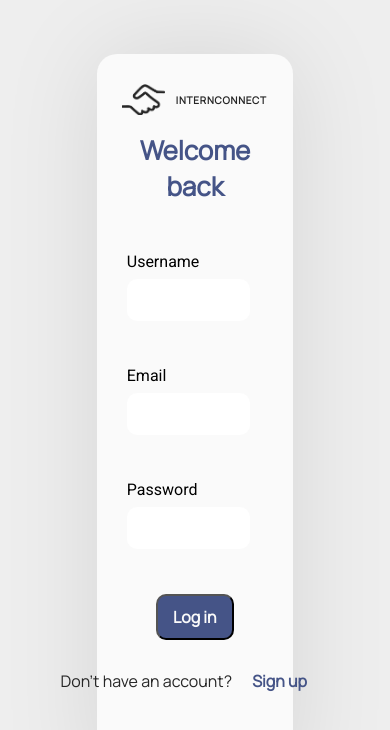
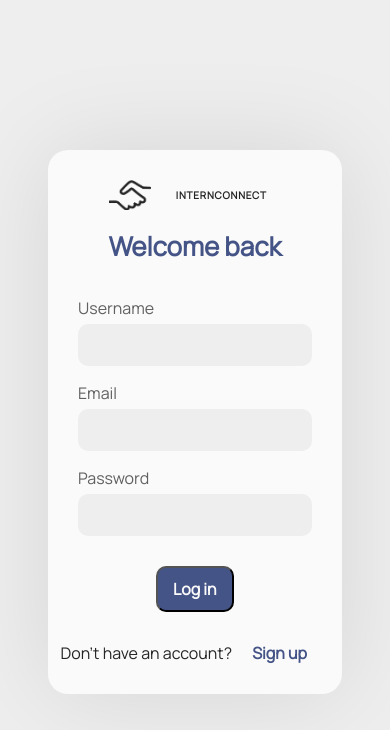
Before and after one commit to AnyanXie01/CS160_Project5, a React (Create React App) app in the folder client/: page /login in a window 390 px wide. Shown: the top 730 px of the page. Built offline with nearby package versions, Linux system fonts and the light colour scheme; what @react-pdf/renderer would draw is missing.

Commit message:
log in styling

```diff
--- a/client/src/components/log-join/LogIn.css
+++ b/client/src/components/log-join/LogIn.css
@@ -9,16 +9,17 @@
 
 .innerContainer{
     display: flex;
+    padding: 30px;
+    flex-direction: column;
+    justify-content: center;
     align-items: center;
-    flex-direction: column;
-    width: 35%;
-    height: 80%;
     gap: 30px;
     border-radius: 20px;
     background: var(--background-secondary, #FAFAFA);
     box-shadow: 0px 0px 100px 0px rgba(0, 0, 0, 0.10);
-    padding: 30px;
+    width: 30%;
 }
+
 .logo-header-container{
     display: flex;
     flex-direction: column;
@@ -72,7 +73,9 @@
 }
 
 .innerContainer input{
-    width: 90% !important;
+    width: 100% !important;
+    background: var(--background, #EEE);
+    margin: 0;
 }
 
 .switch-to-sign-up{
@@ -87,7 +90,7 @@
     line-height: normal;
 }
 
-.sign-up{
+.sign-up {
     color: var(--primary, #455487) !important;
     font-family: Manrope;
     font-size: 16px;
@@ -95,3 +98,25 @@
     font-weight: 700;
     line-height: normal;
 }
+
+.input-container {
+    display: flex;
+    flex-direction: column;
+    align-self: stretch
+}
+
+.input-container p {
+    color: var(--grey, #606060);
+    font-family: Manrope;
+    font-size: 16px;
+    font-style: normal;
+    font-weight: 400;
+    line-height: normal;
+    margin-bottom: 5px;
+}
+
+@media screen and (max-width: 900px) {
+    .innerContainer {
+        width: 60%
+    }
+}
--- a/client/src/components/log-join/LogIn.js
+++ b/client/src/components/log-join/LogIn.js
@@ -1,33 +1,39 @@
 import logoIcon from "./images/logo.png";
 import "./LogIn.css";
 import { Link } from "react-router-dom";
-export function LogIn(){
-    return (<div className="login-container-outer">
+export function LogIn() {
+  return (
+    <div className="login-container-outer">
       <div className="innerContainer">
         <div className="logo-header-container">
           <div className="logo-container-login">
-                            <img src={logoIcon} style={{width: '45px', height: '30.452px'}}/>
+            <img src={logoIcon} style={{ width: "45px", height: "30.452px" }} />
             <h2>INTERNCONNECT</h2>
           </div>
-                        <div><h1>Welcome back</h1></div>
+          <div>
+            <h1>Welcome back</h1>
           </div>
-                    <div className="username-container">
-                        <div>Username</div>
-                        <input type="text"/>
         </div>
-                    <div className="email-input-container">
-                        <div>Email</div>
-                        <input type="email"/>
+        <div className="input-container">
+          <p>Username</p>
+          <input type="text" />
         </div>
-                    <div className="password-input-container">
-                    <div>Password</div>
-                        <input type="password"/>
+        <div className="input-container">
+          <p>Email</p>
+          <input type="email" />
+        </div>
+        <div className="input-container">
+          <p>Password</p>
+          <input type="password" />
         </div>
         <button>Log in</button>
         <div class="switch-to-sign-up">
           <div>Don't have an account? </div>
-                        <Link to="/join" className="link"><div className="sign-up">Sign up</div></Link>
+          <Link to="/join" className="link">
+            <div className="sign-up">Sign up</div>
+          </Link>
         </div>
       </div>
-        </div>);
+    </div>
+  );
 }
--- a/client/src/components/toolbox/sideMenu/SideMenu.js
+++ b/client/src/components/toolbox/sideMenu/SideMenu.js
@@ -1,28 +1,42 @@
 import "./SideMenu.css";
-import { useDispatch } from 'react-redux';
+import { useDispatch } from "react-redux";
 import { useState } from "react";
 
-export function SideMenu({header, rowsArr}){
+export function SideMenu({ header, rowsArr }) {
   // rowARr is an array of [row-content, icon image for the row content, reducer matched to that row]
   const dispatch = useDispatch();
   const [clickedButtonIndex, setClickedButtonIndex] = useState(0);
 
-    function handleButtonClick (index) {
+  function handleButtonClick(index) {
     setClickedButtonIndex(index);
     dispatch(rowsArr[index][2]());
-    };
+  }
 
   return (
     <div className="side-menu-cotainer">
       <div className="header">{header}</div>
-            {
-                rowsArr.map((row, index) => (
+      {rowsArr.map((row, index) => (
         <div className="side-menu-row">
-                    <button className="side-Bar-Button"onClick={() => (handleButtonClick(index))}
-                            style={{ background: clickedButtonIndex === index ? 'var(--primary-transparent, rgba(158, 172, 225, 0.50))' : '' }}> {row[1] && <img src={row[1]} alt={row[0] + " icon"} className="icon"/>} {row[0]}</button>
-                </div>)
-                )
+          <button
+            className="side-Bar-Button"
+            onClick={() => handleButtonClick(index)}
+            style={{
+              background:
+                clickedButtonIndex === index
+                  ? "var(--primary-transparent, rgba(158, 172, 225, 0.50))"
+                  : "",
+            }}
+          >
+            {" "}
+            {row[1] && (
+              <img src={row[1]} alt={row[0] + " icon"} className="icon" />
+            )}{" "}
+            {row[0]}
+          </button>
+        </div>
+      ))}
+    </div>
+  );
 }
 
-        </div>);
-}
+export default SideMenu;
```
Lines whose indentation alone changed are shown as unchanged.
